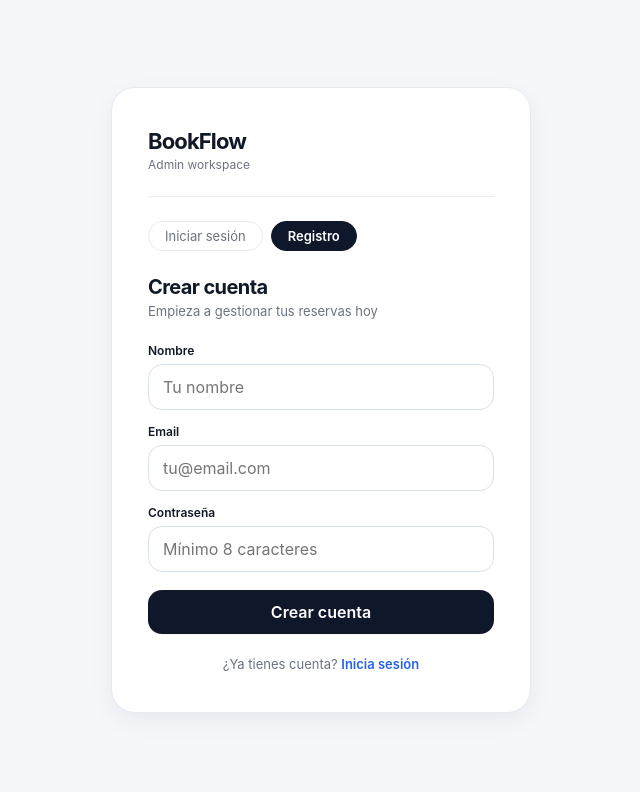
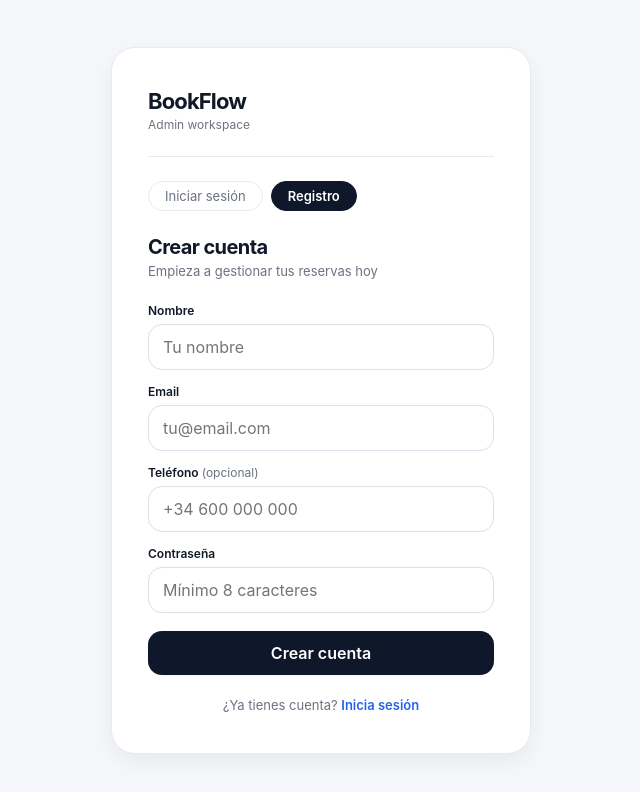
Before and after one commit to Hectorandreu22/Frontend-Alicante-Futura-500, a Next.js app: page /register in a window 1280 px wide. Shown: the top 792 px of the page, without its empty margins (319-959 px from the left). Built offline with nearby package versions, Linux system fonts and the light colour scheme.

Commit message:
Añadir telefono al login

```diff
--- a/app/register/page.tsx
+++ b/app/register/page.tsx
@@ -6,24 +6,47 @@ import Link from "next/link";
 
 const API_URL = process.env.NEXT_PUBLIC_API_URL || "http://localhost:3000";
 
+function validatePhone(phone: string): string {
+  if (!phone) return "";
+  if (/[a-zA-Z]/.test(phone)) return "Teléfono inválido (no se permiten letras)";
+  const digits = phone.replace(/\D/g, "");
+  if (digits.length < 9) return "Teléfono inválido (mínimo 9 dígitos)";
+  if (digits.length > 15) return "Teléfono inválido (demasiados dígitos)";
+  return "";
+}
+
 export default function RegisterPage() {
   const router = useRouter();
   const [name, setName] = useState("");
   const [email, setEmail] = useState("");
+  const [phone, setPhone] = useState("");
+  const [phoneError, setPhoneError] = useState("");
   const [password, setPassword] = useState("");
   const [error, setError] = useState("");
   const [loading, setLoading] = useState(false);
 
+  function handlePhoneChange(value: string) {
+    setPhone(value);
+    setPhoneError(validatePhone(value));
+  }
+
   async function handleSubmit(e: React.FormEvent) {
     e.preventDefault();
     setError("");
+
+    const phoneValidation = validatePhone(phone);
+    if (phoneValidation) {
+      setPhoneError(phoneValidation);
+      return;
+    }
+
     setLoading(true);
 
     try {
       const res = await fetch(`${API_URL}/auth/register`, {
         method: "POST",
         headers: { "Content-Type": "application/json" },
-        body: JSON.stringify({ name, email, password }),
+        body: JSON.stringify({ name, email, password, ...(phone && { phone }) }),
       });
 
       if (!res.ok) {
@@ -74,6 +97,16 @@ export default function RegisterPage() {
           </div>
 
           <div className="auth-field">
+            <label className="auth-label" htmlFor="phone">
+              Teléfono <span style={{ color: "var(--muted)", fontWeight: 400 }}>(opcional)</span>
+            </label>
+            <input id="phone" className="input" type="tel" placeholder="+34 600 000 000"
+              value={phone} onChange={(e) => handlePhoneChange(e.target.value)}
+              autoComplete="tel" />
+            {phoneError && <p className="message-error" style={{ margin: 0 }}>{phoneError}</p>}
+          </div>
+
+          <div className="auth-field">
             <label className="auth-label" htmlFor="password">Contraseña</label>
             <input id="password" className="input" type="password" placeholder="Mínimo 8 caracteres"
               value={password} onChange={(e) => setPassword(e.target.value)}
@@ -82,7 +115,7 @@ export default function RegisterPage() {
 
           {error && <p className="message-error">{error}</p>}
 
-          <button className="primary-btn auth-submit-btn" type="submit" disabled={loading}>
+          <button className="primary-btn auth-submit-btn" type="submit" disabled={loading || !!phoneError}>
             {loading ? "Creando cuenta..." : "Crear cuenta"}
           </button>
         </form>
--- a/proxy.ts
+++ b/proxy.ts
@@ -1,5 +1,6 @@
 import { auth } from "@/auth";
 import { NextResponse } from "next/server";
+import LoginPage from "./app/login/page";
 
 export default auth((req) => {
   const isLoggedIn = !!req.auth;
@@ -8,9 +9,9 @@ export default auth((req) => {
   const isPublicRoute =
     pathname.startsWith("/login") || pathname.startsWith("/register");
 
-  if (!isLoggedIn && !isPublicRoute) {
+  /*if (!isLoggedIn && !isPublicRoute) {
     return NextResponse.redirect(new URL("/login", req.url));
-  }
+  } */ //descomentar esto para q salga el LoginPage
 
   if (isLoggedIn && isPublicRoute) {
     return NextResponse.redirect(new URL("/dashboard", req.url));
```
